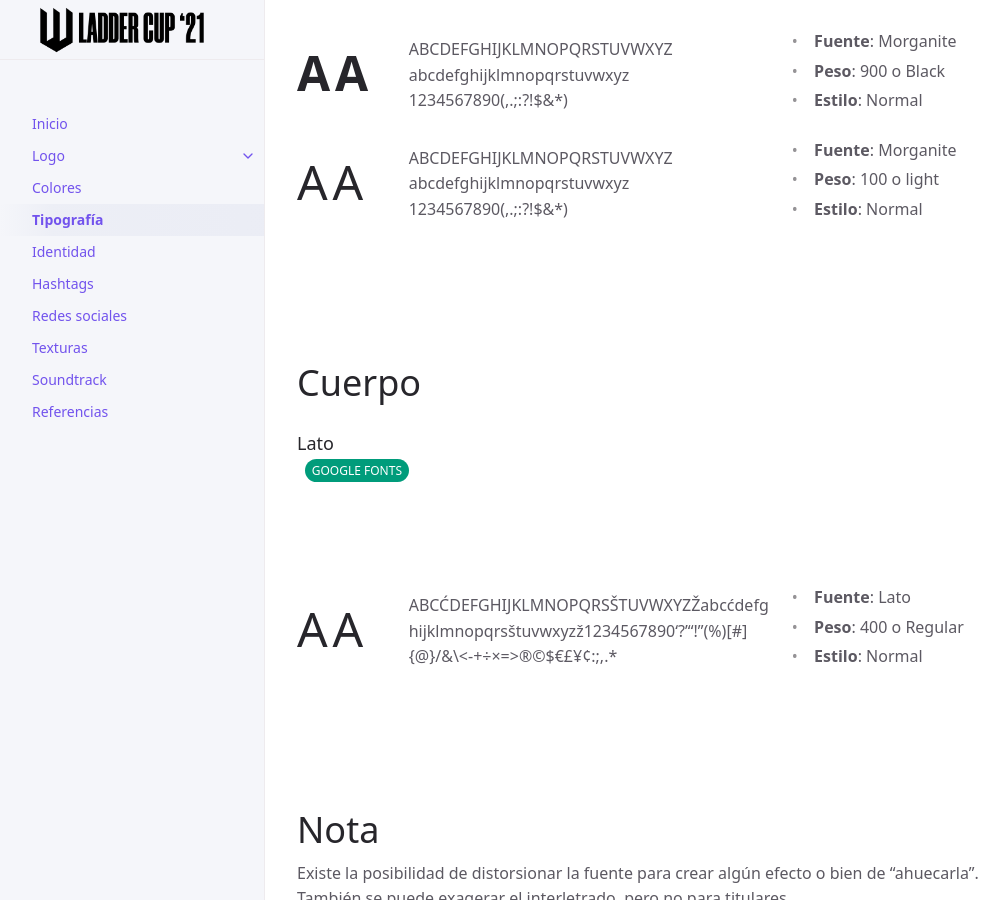
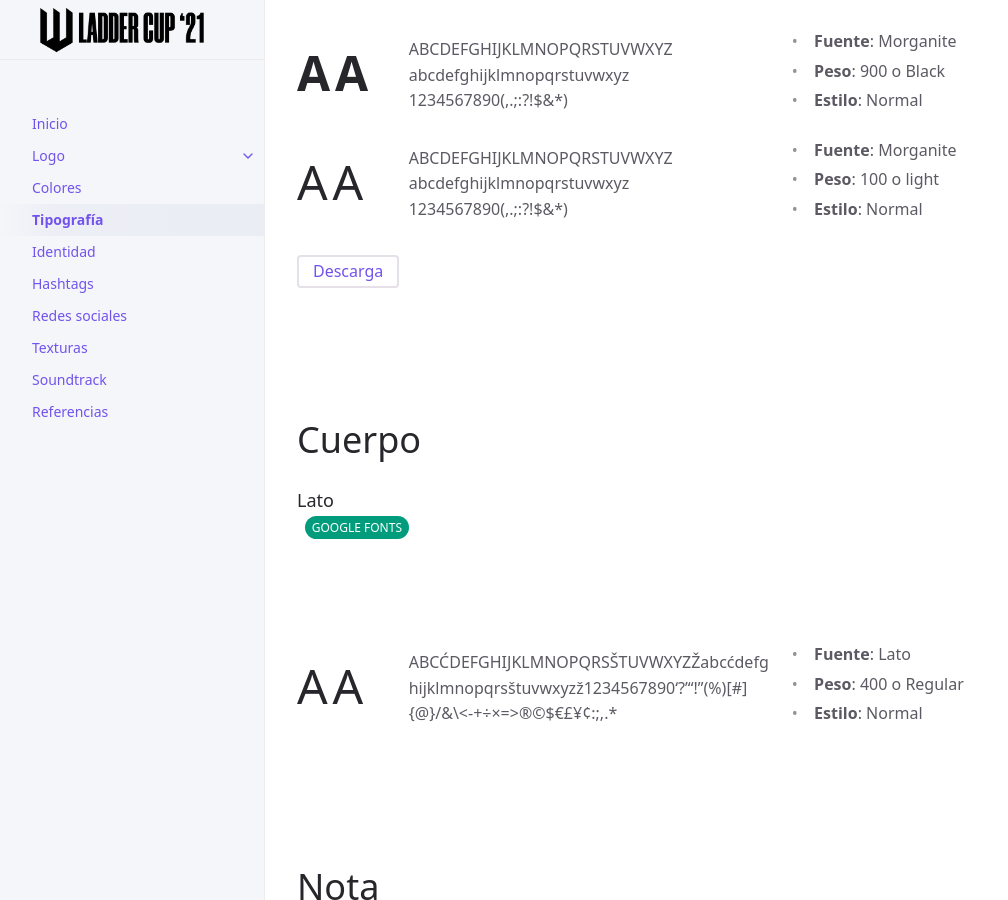
Before and after one commit to 1blockesports/laddercup-guidelines, a Jekyll site: the page built from docs/tipografia.md, in a window 1280 px wide and 900 px high, scrolled down 430 px. Shown: the whole window, without its empty margins (107-1115 px from the left). Built offline with Jekyll 4.4.1, drawn with Linux system fonts in a browser that asks for light colours.

Commit message:
Update tipografia.md

```diff
--- a/docs/tipografia.md
+++ b/docs/tipografia.md
@@ -48,6 +48,9 @@
 </div>
 </div>
 
+[Descarga](https://drive.google.com/uc?export=download&id=1soq7QRpwMWOqOhfU1zDRL2LxRi9IwfS2){: .btn .btn-outline }
+
+
 <br><br>
 
 # Cuerpo
```
